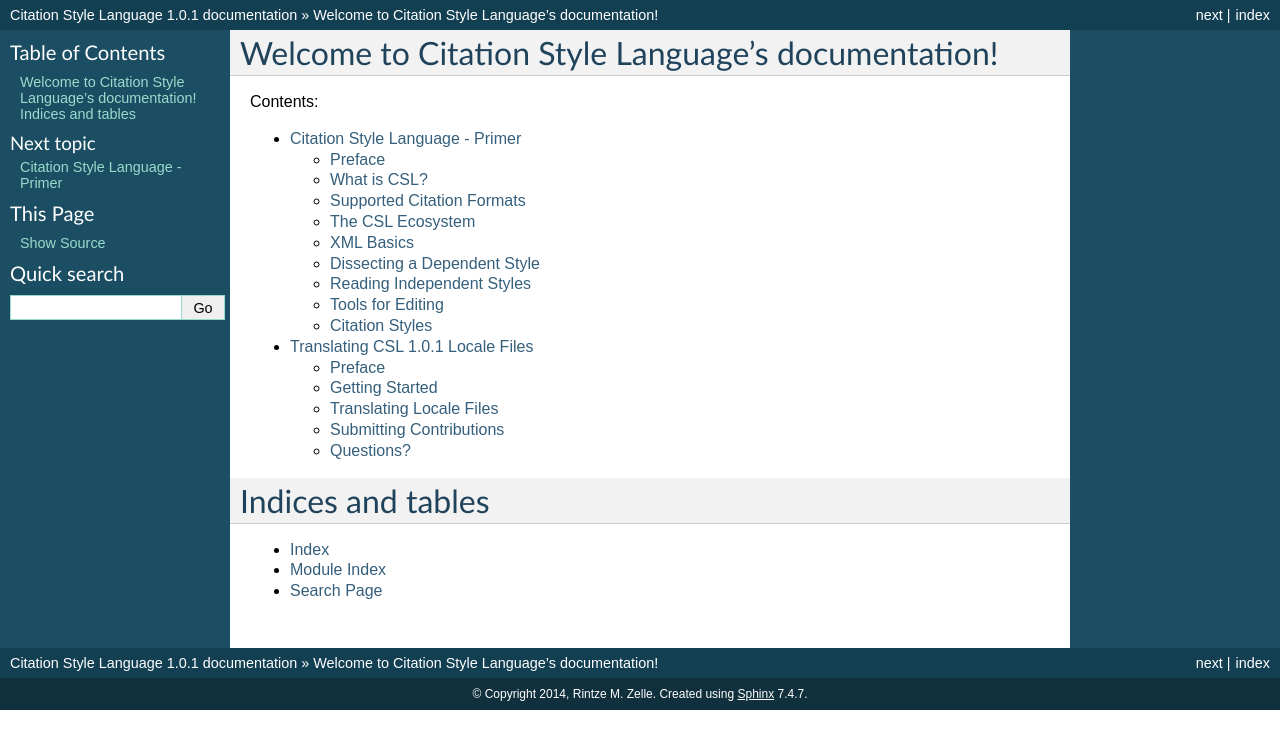
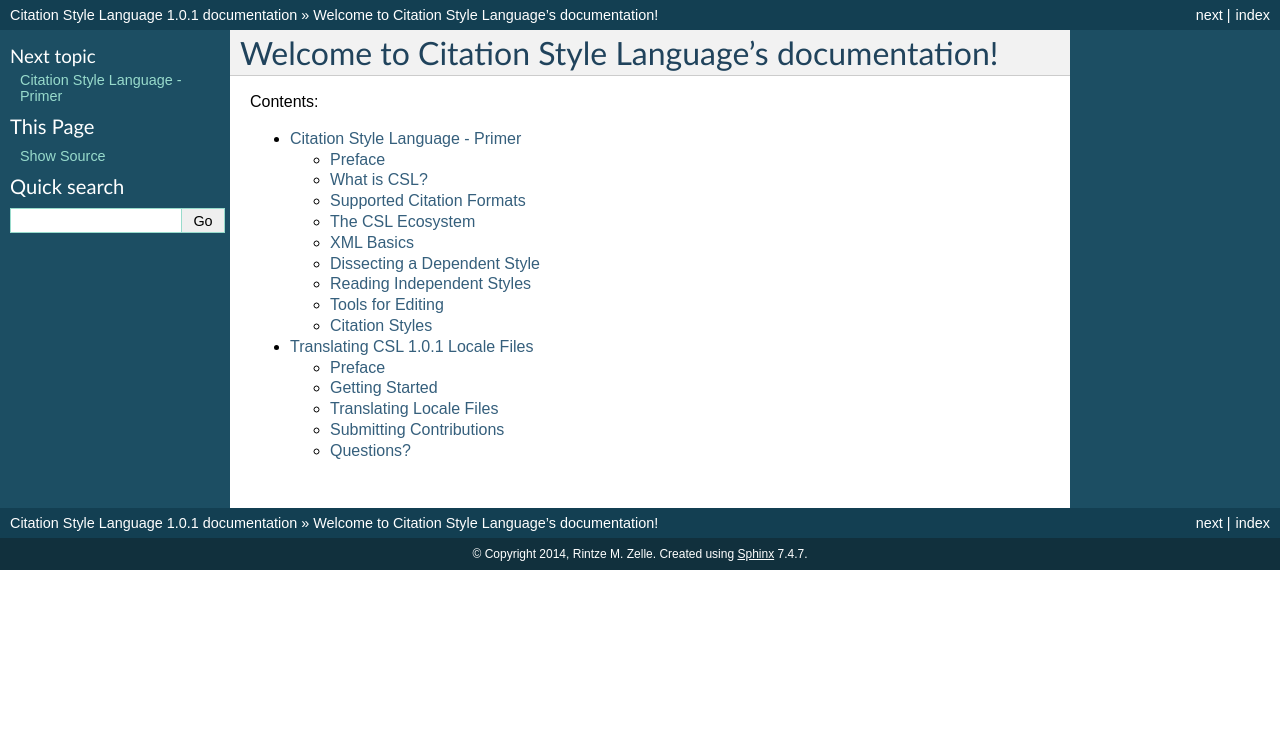
Before and after one commit to rmzelle/writing, a Sphinx documentation site: the page built from docs/index.rst, in a window 1280 px wide. Shown: the top 749 px of the page. Built offline with Sphinx 7.4.7, drawn with Linux system fonts in a browser that asks for light colours.

Commit message:
Ran sphinx-quickstart to update conf.py; remove indices links

```diff
--- a/docs/index.rst
+++ b/docs/index.rst
@@ -13,11 +13,3 @@
 
    primer
    translating-locale-files
-
-
-Indices and tables
-==================
-
-* :ref:`genindex`
-* :ref:`modindex`
-* :ref:`search`
```
Also changed, not shown: other parts of docs/index.rst (+1 -1 lines), docs/conf.py (+28 -12 lines), 2 other files.
